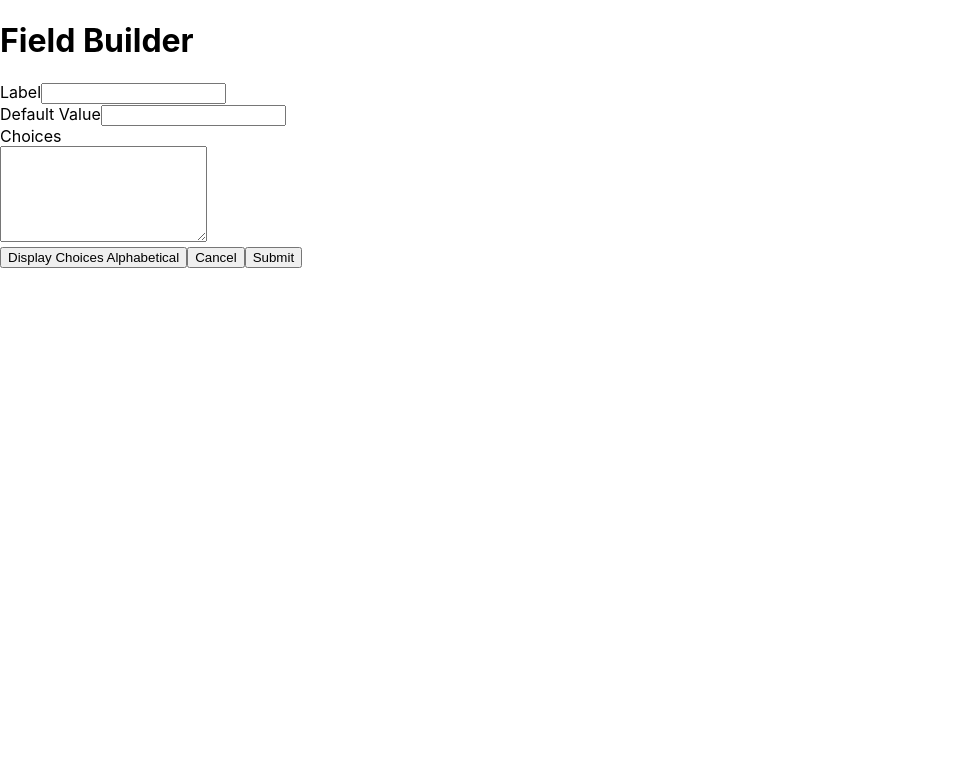
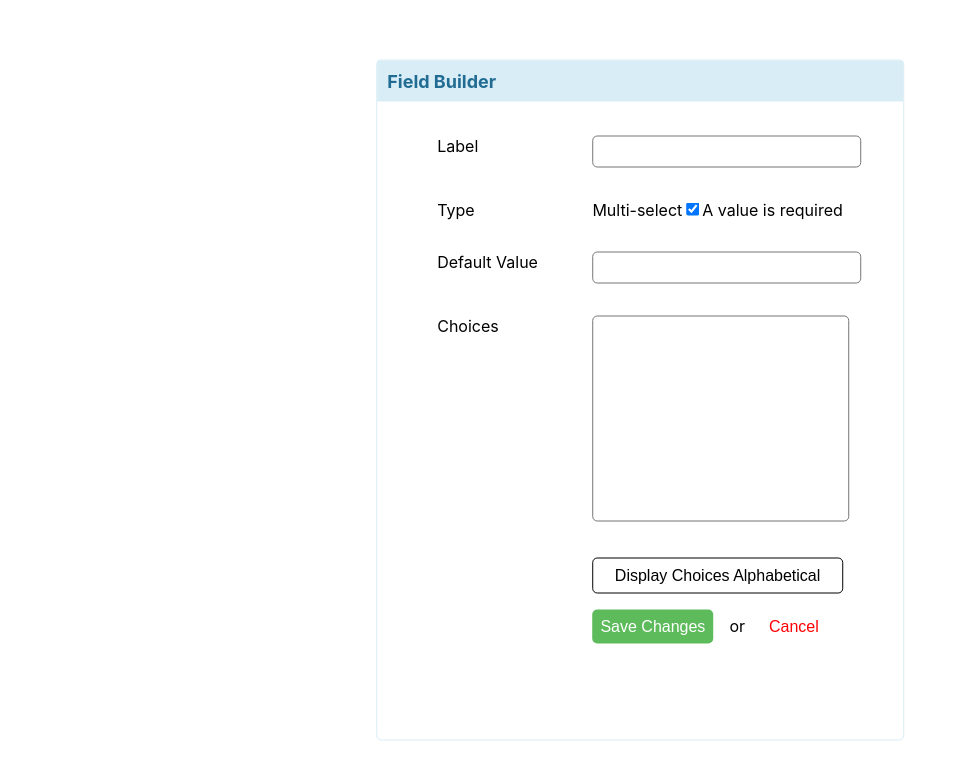
Before and after one commit to YordanLV/field-builder, a React (Create React App) app: page / in a window 1280 px wide. Shown: the top 780 px of the page, without its empty margins (0-967 px from the left). Built offline with nearby package versions, Linux system fonts and the light colour scheme.

Commit message:
Added basic styling

```diff
--- a/src/components/ArrayTextArea/index.jsx
+++ b/src/components/ArrayTextArea/index.jsx
@@ -1,5 +1,7 @@
 import styled from "styled-components";
 import { uid } from "react-uid";
+
+import { TwoColGrid } from "../TwoColGrid";
 
 const TextAreaWrapper = styled.div`
   position: relative;
@@ -7,14 +9,26 @@ const TextAreaWrapper = styled.div`
 
 const Textarea = styled.textarea`
   font: 400 16px Arial;
-  color: white;
+  position: relative;
+  width: 100%;
+  border: none;
+  border: solid 0.0625rem #757575;
+  border-radius: 5px;
+  height: 1.875rem;
+  resize: none;
+  height: 200px;
+  z-index: 2;
 `;
 
 const OverlayTextArea = styled.div`
   position: absolute;
-  font: 400 16px Arial;
-  padding: 3px;
+  font: 400 1rem Arial;
   top: 0;
+  width: 100%;
+  height: 1.875rem;
+  padding: 0.2rem 0.2rem;
+  word-wrap: break-word;
+  z-index: 3;
 `;
 
 const HighlightedText = styled.span`
@@ -23,8 +37,11 @@ const HighlightedText = styled.span`
 
 export default function ArrayTextArea({ label, value, arrayValues, onChange }) {
   return (
+    <TwoColGrid>
       <div>
         <label>{label}</label>
+      </div>
+      <div>
         <TextAreaWrapper>
           <Textarea rows="5" wrap="hard" value={value} onChange={onChange} />
           <OverlayTextArea>
@@ -34,12 +51,15 @@ export default function ArrayTextArea({ label, value, arrayValues, onChange }) {
               return (
                 <div key={uid(singleValue)}>
                   {nonExceededValue}
-                  {exceededValue && <HighlightedText>{exceededValue}</HighlightedText>}
+                  {exceededValue && (
+                    <HighlightedText>{exceededValue}</HighlightedText>
+                  )}
                 </div>
-              )
+              );
             })}
           </OverlayTextArea>
         </TextAreaWrapper>
       </div>
+    </TwoColGrid>
   );
 }
--- a/src/components/Button/index.jsx
+++ b/src/components/Button/index.jsx
@@ -1,5 +1,30 @@
-export default function Button({label, onClick}) {
-    return (
-        <button onClick={onClick}>{label}</button>
-    );
-  }
+import styled, { css } from "styled-components";
+
+const StyledButton = styled.button`
+  background-color: #5dbb5b;
+  border-radius: 0.3125rem;
+  border: 0;
+  color: white;
+  font-size: 1rem;
+  font-weight: 400;
+  padding: 0.5rem;
+  cursor: pointer;
+  ${(props) =>
+    props.secondary &&
+    css`
+      background: white;
+      color: #ff0004;
+    `}
+    ${(props) =>
+    props.tertiary &&
+    css`
+      background: white;
+      border: 0.0625rem solid black;
+      color: black;
+      width: 100%;
+    `}
+`;
+
+export default function Button({ label, secondary, tertiary, onClick }) {
+  return <StyledButton onClick={onClick} secondary={secondary} tertiary={tertiary}>{label}</StyledButton>;
+}
--- /dev/null
+++ b/src/components/Card/index.jsx
@@ -0,0 +1,31 @@
+import styled from "styled-components";
+
+const StyledCard = styled.div`
+  border-radius: 0.3125rem;
+  border: 1px solid #d9edf7;
+  left: 50%;
+  position: absolute;
+  top: 50%;
+  transform: translate(-50%, -50%);
+`;
+
+const CardTitle = styled.h3`
+  background-color: #d9edf7;
+  color: #206c93;
+  font-size: 1.125rem;
+  margin-top: 0;
+  padding: 0.625rem;
+`;
+
+const CardWrapper = styled.div`
+  padding: 0 60px 80px;
+`;
+
+export default function Card({ title, children }) {
+  return (
+    <StyledCard>
+      <CardTitle>{title}</CardTitle>
+      <CardWrapper>{children}</CardWrapper>
+    </StyledCard>
+  );
+}
--- /dev/null
+++ b/src/components/Checkbox/index.jsx
@@ -0,0 +1,16 @@
+import { TwoColGrid } from "../TwoColGrid";
+
+export default function Checkbox({ checked, label, onChange }) {
+  return (
+    <TwoColGrid>
+      <div>
+        <label>{label}</label>
+      </div>
+      <div>
+        <span>Multi-select</span>
+        <input type="checkbox" checked={checked} onChange={onChange} />
+        <span>A value is required</span>
+      </div>
+    </TwoColGrid>
+  );
+}
--- a/src/components/Input/index.jsx
+++ b/src/components/Input/index.jsx
@@ -1,8 +1,25 @@
-export default function Input({label, value, onChange}) {
+import styled from 'styled-components';
+
+import { TwoColGrid } from "../TwoColGrid";
+
+const StyledInput = styled.input`
+    width: 100%;
+    border: none;
+    border:solid 1px #757575;
+    border-radius: 5px;
+    padding: 0 0.5rem;
+    height: 30px;
+`;
+
+export default function Input({ label, value, onChange }) {
   return (
-    <div>
-      <label>{label}</label>
-      <input value={value} onChange={onChange} />
-    </div>
+    <TwoColGrid>
+      <div>
+        <label>{label}</label>
+      </div>
+      <div>
+        <StyledInput value={value} onChange={onChange} />
+      </div>
+    </TwoColGrid>
   );
 }
--- /dev/null
+++ b/src/components/TwoColGrid/index.jsx
@@ -0,0 +1,8 @@
+import styled from 'styled-components';
+
+export const TwoColGrid = styled.div`
+ display: grid;
+ gap: 30px;
+ padding: 1rem 0;
+ grid-template-columns: 1fr 2fr;
+`
--- a/src/containers/App.js
+++ b/src/containers/App.jsx
@@ -2,12 +2,16 @@ import { useState } from "react";
 import axios from "axios";
 
 import Input from "../components/Input";
+import Card from "../components/Card";
+import { TwoColGrid } from "../components/TwoColGrid";
+import Checkbox from "../components/Checkbox";
 import Textarea from "../components/ArrayTextArea";
 import Button from "../components/Button";
 
 export default function App() {
   const defaultFields = {
     label: "",
+    multiSelect: true,
     defaultValue: "",
     choices: [],
   };
@@ -31,6 +35,10 @@ export default function App() {
     if (!fields.choices.includes(defaultValue)) {
       setFields({ ...fields, choices: [...fields.choices, defaultValue] });
     }
+  };
+
+  const toggleCheckbox = () => {
+    setFields({ ...fields, multiSelect: !fields.multiSelect });
   };
 
   const setChoices = (event) => {
@@ -81,24 +89,40 @@ export default function App() {
   const stringChoices = fields.choices.join("\n");
 
   return (
-    <div className="App">
-      <header className="App-header">
-        <h1>Field Builder</h1>
-      </header>
+    <Card title="Field Builder">
       {error}
       <Input label="Label" onChange={setLabel} value={fields.label} />
+      <Checkbox
+        label="Type"
+        onChange={toggleCheckbox}
+        checked={fields.multiSelect}
+      />
       <Input
         label="Default Value"
         onChange={setDefaultValue}
         value={fields.defaultValue}
       />
-      <Textarea label="Choices" onChange={setChoices} value={stringChoices} arrayValues={fields.choices} />
-      <Button
-        label="Display Choices Alphabetical"
-        onClick={arrangeAlphabetical}
+      <Textarea
+        label="Choices"
+        onChange={setChoices}
+        value={stringChoices}
+        arrayValues={fields.choices}
       />
-      <Button onClick={resetFields} label="Cancel" />
-      <Button onClick={handleSubmit} label="Submit" />
-    </div>
+      <TwoColGrid>
+        <div/>
+        <div>
+          <div style={{marginBottom: '1rem'}}>
+            <Button
+              label="Display Choices Alphabetical"
+              onClick={arrangeAlphabetical}
+              tertiary
+            />
+          </div>
+          <Button onClick={handleSubmit} label="Save Changes" />
+          <span style={{ padding: "0 1rem" }}>or</span>
+          <Button onClick={resetFields} label="Cancel" secondary />
+        </div>
+      </TwoColGrid>
+    </Card>
   );
 }
```
Lines whose indentation alone changed are shown as unchanged.
